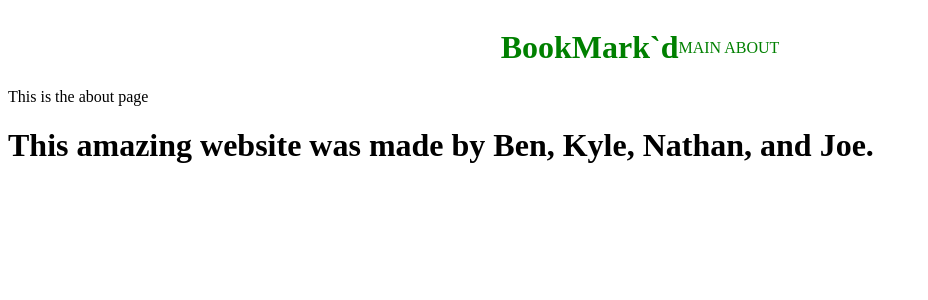
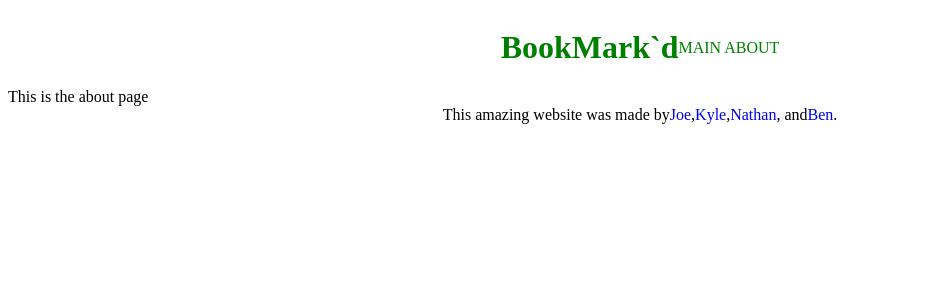
Before and after one commit to kcanamar/bookmark-d-frontend, a React (Create React App) app: page /about in a window 1280 px wide. Shown: the top 300 px of the page, without its empty margins (0-928 px from the left). Built offline with nearby package versions, Linux system fonts and the light colour scheme.

Commit message:
adds style to footer

```diff
--- a/src/components/Footer.js
+++ b/src/components/Footer.js
@@ -1,3 +1,32 @@
+import styled from 'styled-components';
+
+const StyledFooter = styled.footer`
+  text-align: center;
+  a {
+    text-decoration: none;
+  }
+`;
+
 export default function Footer() {
-  return <h1>This amazing website was made by Ben, Kyle, Nathan, and Joe.</h1>;
+  return (
+    <StyledFooter>
+      This amazing website was made by
+      <a href="https://github.com/sunghunp/" target="_blank" rel="noreferrer">
+        Joe
+      </a>
+      ,
+      <a href="https://github.com/kcanamar/" target="_blank" rel="noreferrer">
+        Kyle
+      </a>
+      ,
+      <a href="https://github.com/yinathan/" target="_blank" rel="noreferrer">
+        Nathan
+      </a>
+      , and
+      <a href="https://github.com/benburgos/" target="_blank" rel="noreferrer">
+        Ben
+      </a>
+      .
+    </StyledFooter>
+  );
 }
```
